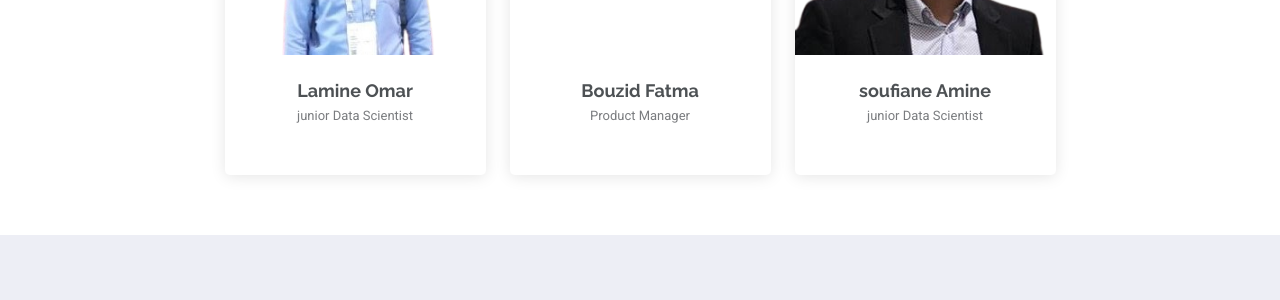
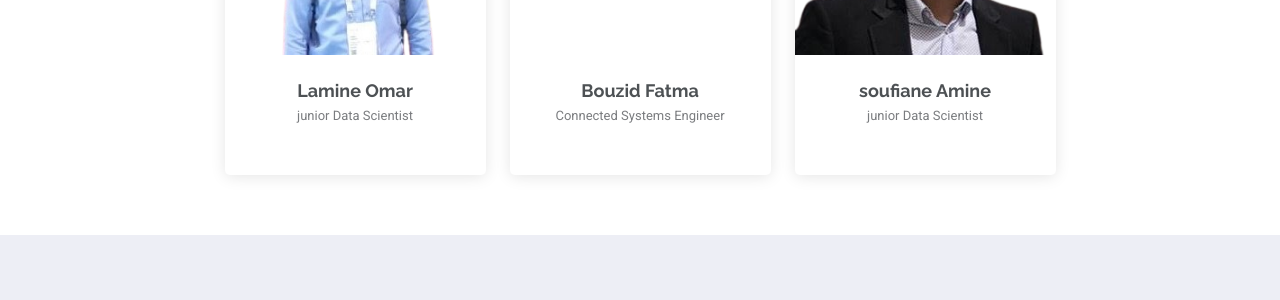
Before and after one commit to LamineOmar/Recruitment, a FastAPI app: page / in a window 1280 px wide. Shown: the part 2073-2373 px from the top of the page. Run offline with FastAPI, Linux system fonts and the light colour scheme; some libraries are stand-ins or nearby versions.

Commit message:
some changes in html

```diff
--- a/src/templates/index.html
+++ b/src/templates/index.html
@@ -233,7 +233,7 @@
               </div>
               <div class="member-info">
                 <h4>Bouzid Fatma</h4>
-                <span>Product Manager</span>
+                <span>Connected Systems Engineer</span>
               </div>
             </div>
           </div><!-- End Team Member -->
--- a/src/templates/questions.html
+++ b/src/templates/questions.html
@@ -56,7 +56,7 @@
 </head>
 <body>
     <div class="container">
-        <h1>Répondre aux Questions</h1>
+        <h1>Answering Questions</h1>
         <form action="/submit_answers" method="post" id="form_test" >
             <input type="hidden" name="candidat_id" value="{{ candidat_id }}"/>
             {% for test in tests %}
```
